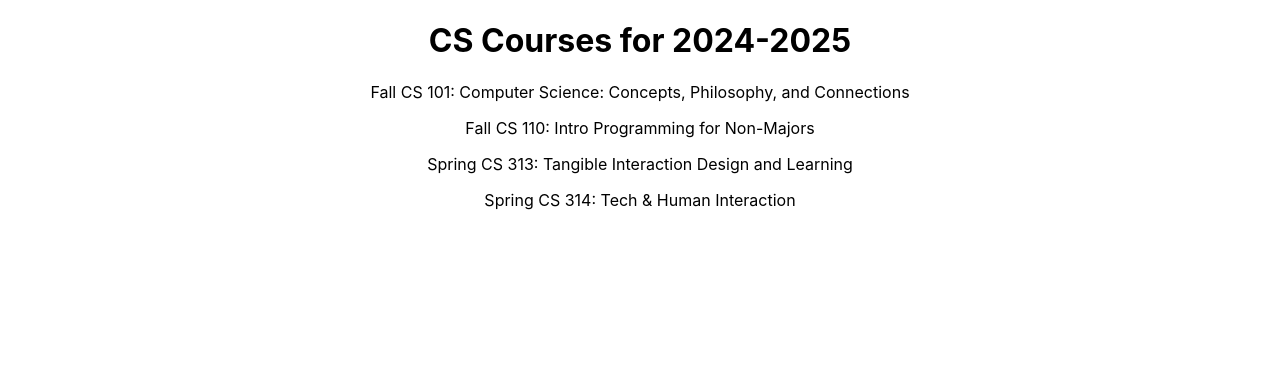
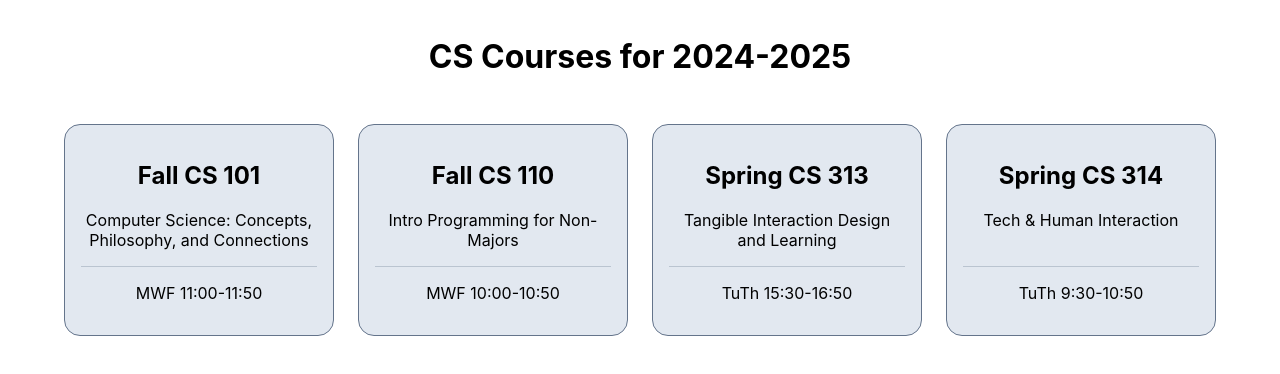
Before and after one commit to chipanyanwu/CS392-react-tutorial, a React (Vite) app: page / in a window 1280 px wide. Shown: the top 374 px of the page. Built offline with nearby package versions, Linux system fonts and the light colour scheme.

Commit message:
style course list

```diff
--- a/src/App.css
+++ b/src/App.css
@@ -1,42 +1,4 @@
 .App {
+  padding: 1rem 4rem;
   text-align: center;
 }
-
-.App-logo {
-  height: 40vmin;
-  pointer-events: none;
-}
-
-@media (prefers-reduced-motion: no-preference) {
-  .App-logo {
-    animation: App-logo-spin infinite 20s linear;
-  }
-}
-
-.App-header {
-  background-color: #282c34;
-  min-height: 100vh;
-  display: flex;
-  flex-direction: column;
-  align-items: center;
-  justify-content: center;
-  font-size: calc(10px + 2vmin);
-  color: white;
-}
-
-.App-link {
-  color: #61dafb;
-}
-
-@keyframes App-logo-spin {
-  from {
-    transform: rotate(0deg);
-  }
-  to {
-    transform: rotate(360deg);
-  }
-}
-
-button {
-  font-size: calc(10px + 2vmin);
-}
--- a/src/components/Banner.jsx
+++ b/src/components/Banner.jsx
@@ -1,7 +1,7 @@
 import React from "react"
 
 function Banner({ title }) {
-  return <h1>{title}</h1>
+  return <h1 style={{ marginBottom: "3rem" }}>{title}</h1>
 }
 
 export default Banner
--- /dev/null
+++ b/src/components/CourseList.css
@@ -0,0 +1,19 @@
+.course-list {
+  display: grid;
+  grid-template-columns: repeat(auto-fit, minmax(200px, 1fr));
+  gap: 1.5rem;
+}
+
+.course-card {
+  display: flex;
+  flex-direction: column;
+  justify-content: space-between;
+  background-color: #e2e8f0;
+  border-radius: 1rem;
+  border: 1px solid #64748b;
+  padding: 1rem;
+}
+
+.course-card-footer {
+  border-top: 1px solid #64748b50;
+}
--- a/src/components/CourseList.jsx
+++ b/src/components/CourseList.jsx
@@ -1,12 +1,26 @@
-import React from "react"
+import "./CourseList.css"
+
+function CourseCard({ course }) {
+  return (
+    <div className="course-card">
+      <div className="course-card-header">
+        <h2>
+          {course.term} CS {course.number}
+        </h2>
+        <p>{course.title}</p>
+      </div>
+      <div className="course-card-footer">
+        <p>{course.meets}</p>
+      </div>
+    </div>
+  )
+}
 
 function CourseList({ courses }) {
   return (
-    <div>
-      {Object.entries(courses).map(([key, course]) => (
-        <p key={key}>
-          {course.term} CS {course.number}: {course.title}
-        </p>
+    <div className="course-list">
+      {Object.entries(courses).map(([key, courseInfo]) => (
+        <CourseCard key={key} course={courseInfo} />
       ))}
     </div>
   )
```
